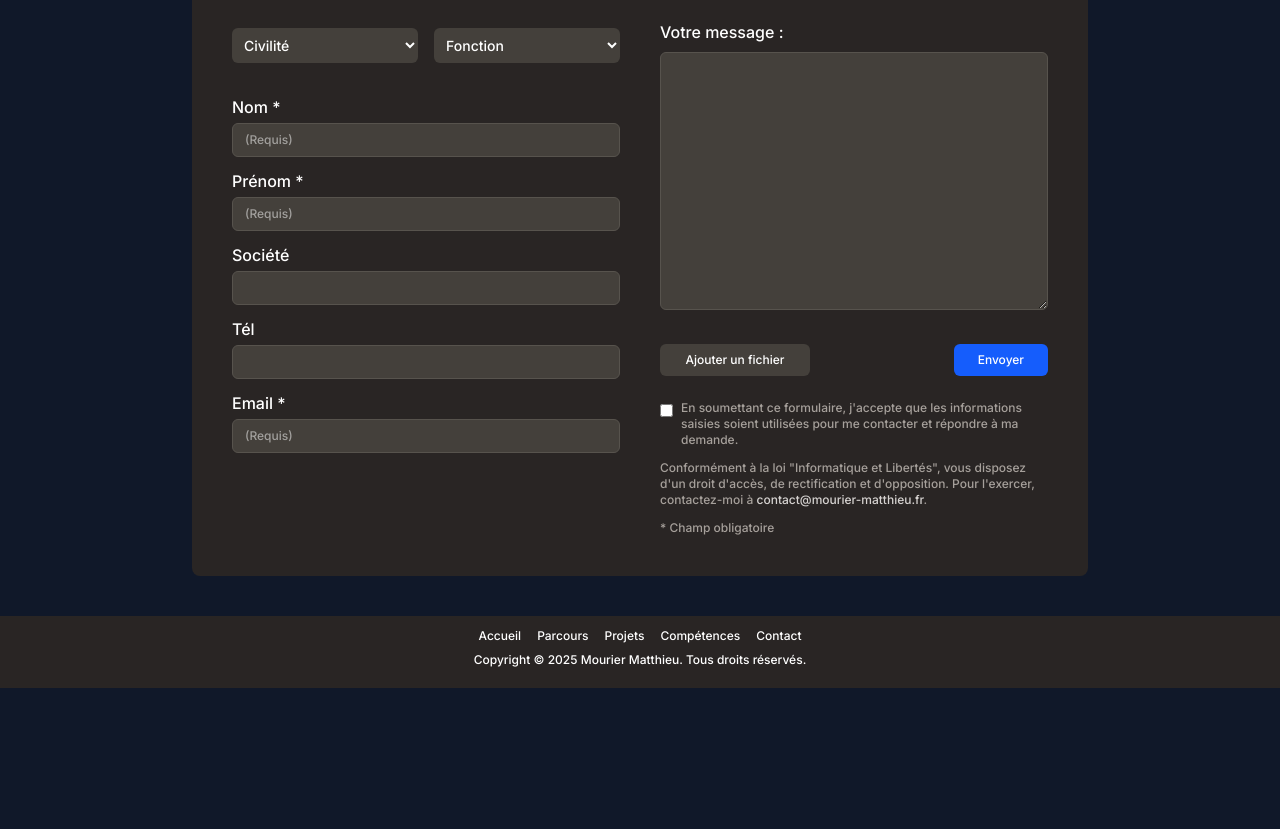
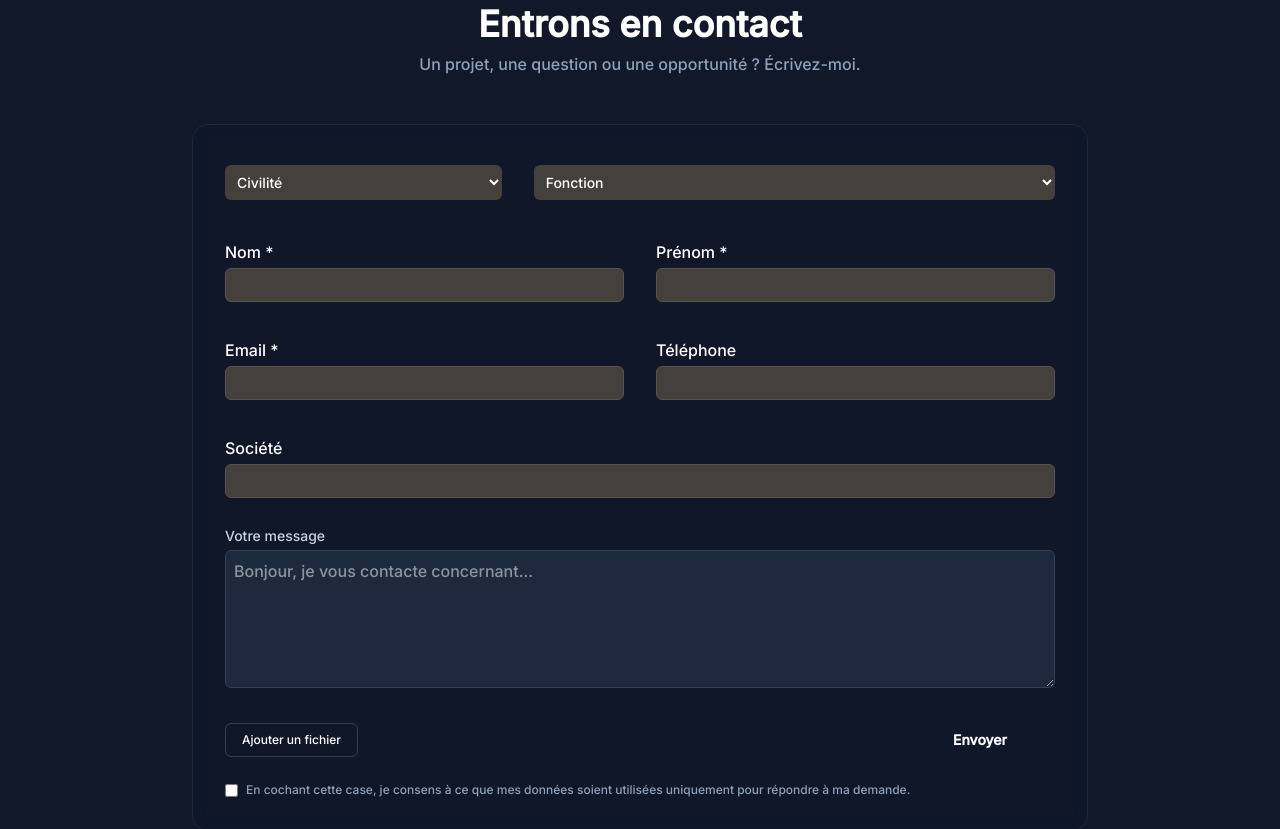
Before and after one commit to Vangelis-26/portofolio, a Next.js app: page /contact in a window 1280 px wide. Shown: the part 380-1209 px from the top of the page. Before the commit the page ends 1068 px from the top, so only its background shows below. Built offline with nearby package versions, Linux system fonts and the light colour scheme.

Commit message:
Final DL file + Form contact

```diff
--- a/src/app/contact/page.jsx
+++ b/src/app/contact/page.jsx
@@ -8,26 +8,18 @@ import Input from '@/components/ui/input';
 import '@/app/globals.css';
 
 export default function Form() {
-
     const [formData, setFormData] = useState({
-        identity: '',
-        lastname: '',
-        firstname: '',
-        society: '',
-        reason: '',
-        tel: '',
-        mail: '',
-        message: '',
-        consent: false,
-        file: null,
+        identity: '', lastname: '', firstname: '', society: '',
+        reason: '', tel: '', mail: '', message: '',
+        consent: false, file: null,
     });
-
     const [errors, setErrors] = useState({});
-
     const [fileName, setFileName] = useState('');
-
+    const [isSubmitting, setIsSubmitting] = useState(false);
+    const [formStatus, setFormStatus] = useState(null);
     const handleChange = (e) => {
         const { name, value, type, checked } = e.target;
+        setErrors({ ...errors, [name]: null });
         setFormData(prevState => ({
             ...prevState,
             [name]: type === 'checkbox' ? checked : value
@@ -38,47 +30,57 @@ export default function Form() {
         if (e.target.files && e.target.files[0]) {
             const file = e.target.files[0];
             setFileName(file.name);
-            setFormData(prevState => ({
-                ...prevState,
-                file: file
-            }));
+            setFormData(prevState => ({ ...prevState, file: file }));
         }
     };
 
     const handleSubmit = async (e) => {
         e.preventDefault();
+        setFormStatus(null);
 
         const newErrors = {};
         if (!formData.lastname) newErrors.lastname = "Champ obligatoire";
         if (!formData.firstname) newErrors.firstname = "Champ obligatoire";
-        if (!formData.mail) newErrors.mail = "Champ obligatoire";
+        if (!formData.mail) {
+            newErrors.mail = "Champ obligatoire";
+        } else if (!/\S+@\S+\.\S+/.test(formData.mail)) {
+            newErrors.mail = "Format d'email invalide";
+        }
         if (!formData.consent) newErrors.consent = "Vous devez accepter les conditions";
 
+        setErrors(newErrors);
+        if (Object.keys(newErrors).length > 0) {
+            return;
+        }
 
-        setErrors(newErrors);
-
-        if (Object.keys(newErrors).length === 0) {
-            console.log("Données valides, envoi en cours :", formData);
-            alert("Formulaire envoyé (simulation) !");
-        } else {
-            console.log("Validation échouée, le formulaire n'est pas envoyé.");
-        }
+        setIsSubmitting(true);
+        await new Promise(resolve => setTimeout(resolve, 2000));
+        setIsSubmitting(false);
+        setFormStatus('success');
     };
 
     return (
         <>
             <Header />
-            <main className='flex flex-col items-center justify-center flex-grow py-10'>
-                <form onSubmit={handleSubmit} noValidate className='flex flex-col md:flex-row bg-stone-800 p-10 rounded-lg max-w-4xl w-full'>
+            <main className='flex flex-col items-center justify-center flex-grow py-16 px-4'>
+                <div className="text-center mb-12">
+                    <h1 className="text-4xl font-bold">Entrons en contact</h1>
+                    <p className="text-slate-400 mt-2">Un projet, une question ou une opportunité ? Écrivez-moi.</p>
+                </div>
 
-                    {/* Colonne de gauche */}
-                    <div className='flex-1 pr-0 md:pr-5'>
-                        <div className='flex flex-col md:flex-row gap-4 mb-6'>
-                            <CustomSelect name="identity" id="identity" value={formData.identity} onChange={handleChange}>
+                <form onSubmit={handleSubmit} noValidate className='bg-slate-900/50 backdrop-blur-sm border border-slate-800 p-8 rounded-2xl max-w-4xl w-full'>
+                    <div className="grid grid-cols-1 md:grid-cols-2 gap-x-8 gap-y-6">
+
+                        <div className="md:col-span-2">
+                            <div className="flex flex-col md:flex-row gap-x-8 gap-y-6">
+                                <div className="md:w-1/3">
+                                    <CustomSelect name="identity" id="identity" value={formData.identity} onChange={handleChange} autoComplete="honorific-prefix">
                                         <option value="">Civilité</option>
                                         <option value="madame">Mme.</option>
                                         <option value="monsieur">Mr.</option>
                                     </CustomSelect>
+                                </div>
+                                <div className="flex-grow">
                                     <CustomSelect name="reason" id="reason" value={formData.reason} onChange={handleChange}>
                                         <option value="">Fonction</option>
                                         <option value="director">Directeur</option>
@@ -88,56 +90,64 @@ export default function Form() {
                                         <option value="other">Autre</option>
                                     </CustomSelect>
                                 </div>
-
-                        <Input label="Nom *" id="lastname" name="lastname" placeholder="(Requis)" required value={formData.lastname} onChange={handleChange} />
-                        {errors.lastname && <p className="text-red-500 text-xs">{errors.lastname}</p>}
-
-                        <Input label="Prénom *" id="firstname" name="firstname" placeholder="(Requis)" required value={formData.firstname} onChange={handleChange} />
-                        {errors.firstname && <p className="text-red-500 text-xs">{errors.firstname}</p>}
-
-                        <Input label="Société" id="society" name="society" value={formData.society} onChange={handleChange} />
-
-                        <Input type='tel' label="Tél" id="tel" name="tel" autoComplete="tel" value={formData.tel} onChange={handleChange} />
-
-                        <Input type='email' label="Email *" id="mail" name="mail" placeholder="(Requis)" required value={formData.mail} onChange={handleChange} />
-                        {errors.mail && <p className="text-red-500 text-xs">{errors.mail}</p>}
+                            </div>
                         </div>
 
-                    {/* Colonne de droite */}
-                    <div className='flex-1 pl-0 md:pl-5 mt-4 md:mt-0'>
-                        <label htmlFor="message">Votre message :</label>
-                        <textarea name="message" id="message" cols="30" rows="10" className='mt-2 bg-stone-700 border border-stone-600 rounded-md w-full focus:ring-2 focus:ring-blue-500 focus:border-blue-500 outline-none transition-all duration-200 p-2' value={formData.message} onChange={handleChange}></textarea>
+                        <div>
+                            <Input label="Nom *" id="lastname" name="lastname" autoComplete="family-name" required value={formData.lastname} onChange={handleChange} />
+                            {errors.lastname && <p className="text-red-500 text-xs mt-1">{errors.lastname}</p>}
+                        </div>
 
-                        <div className='flex justify-between items-center pt-1'>
-                            <label htmlFor="files" className='text-center block w-[150px] max-w-[150px] cursor-pointer text-xs bg-stone-700 px-6 py-2 my-6 hover:bg-stone-600 transition-colors rounded-md truncate'>
+                        <div>
+                            <Input label="Prénom *" id="firstname" name="firstname" autoComplete="given-name" required value={formData.firstname} onChange={handleChange} />
+                            {errors.firstname && <p className="text-red-500 text-xs mt-1">{errors.firstname}</p>}
+                        </div>
+
+                        <div>
+                            <Input type='email' label="Email *" id="mail" name="mail" autoComplete="email" required value={formData.mail} onChange={handleChange} />
+                            {errors.mail && <p className="text-red-500 text-xs mt-1">{errors.mail}</p>}
+                        </div>
+
+                        <div>
+                            <Input type='tel' label="Téléphone" id="tel" name="tel" autoComplete="tel" value={formData.tel} onChange={handleChange} />
+                        </div>
+
+                        <div className="md:col-span-2">
+                            <Input label="Société" id="society" name="society" autoComplete="organization" value={formData.society} onChange={handleChange} />
+                        </div>
+
+                        <div className="md:col-span-2">
+                            <label htmlFor="message" className="block text-sm font-medium text-slate-300 mb-1">Votre message</label>
+                            <textarea name="message" id="message" rows="5" placeholder="Bonjour, je vous contacte concernant..." className='bg-slate-800 border border-slate-700 rounded-md w-full p-2 focus:ring-2 focus:ring-[--color-border] focus:border-[--color-border] outline-none' value={formData.message} onChange={handleChange}></textarea>
+                        </div>
+
+                        <div className="md:col-span-2 flex justify-between items-center pt-1 flex-wrap gap-4">
+                            <label htmlFor="files" className='text-center block cursor-pointer text-xs border border-slate-700 px-4 py-2 hover:bg-slate-800 rounded-md truncate max-w-[150px]'>
                                 {fileName ? fileName : "Ajouter un fichier"}
                             </label>
-                            <input
-                                className='sr-only'
-                                type="file"
-                                name="files"
-                                id="files"
-                                accept=".doc,.docx,.pdf"
-                                onChange={handleFileChange}
-                            />
-                            <input type="submit" value="Envoyer" className='cursor-pointer text-xs bg-blue-600 px-6 py-2 my-6 hover:bg-blue-500 transition-colors rounded-md' />
+                            <input className='sr-only' type="file" name="files" id="files" onChange={handleFileChange} />
+
+                            <button type="submit" disabled={isSubmitting} className='cursor-pointer text-sm font-semibold bg-[--color-border] px-8 py-2 hover:opacity-90 transition-opacity rounded-md disabled:opacity-50 disabled:cursor-not-allowed min-w-[150px]'>
+                                {isSubmitting ? 'Envoi en cours...' : 'Envoyer'}
+                            </button>
                         </div>
 
-                        <div className="text-xs text-stone-400">
+                        <div className="md:col-span-2 text-xs text-slate-400">
                             <div className="flex items-start">
-                                <input type="checkbox" id="consent" name="consent" className='mr-2 mt-1' checked={formData.consent} onChange={handleChange} required />
-                                <label htmlFor="consent">En soumettant ce formulaire, j'accepte que les informations saisies soient utilisées pour me contacter et répondre à ma demande.</label>
+                                <input type="checkbox" id="consent" name="consent" className='mr-2 mt-0.5' checked={formData.consent} onChange={handleChange} required />
+                                <label htmlFor="consent" className="cursor-pointer">
+                                    En cochant cette case, je consens à ce que mes données soient utilisées uniquement pour répondre à ma demande.
+                                </label>
                             </div>
-                            {errors.consent && <p className="text-red-500 text-xs">{errors.consent}</p>}
-                            <p className='pt-3'>
-                                Conformément à la loi "Informatique et Libertés", vous disposez d'un droit d'accès, de rectification et d'opposition. Pour l'exercer, contactez-moi à <a href="mailto:contact@mourier-matthieu.fr" className='text-stone-300 hover:text-stone-200'>contact@mourier-matthieu.fr</a>.
-                            </p>
-                            <p className='pt-3'>* Champ obligatoire</p>
+                            {errors.consent && <p className="text-red-500 text-xs mt-1">{errors.consent}</p>}
                         </div>
                     </div>
+
+                    {formStatus === 'success' && <p className="mt-4 text-center text-green-400">Merci ! Votre message a bien été envoyé.</p>}
+                    {formStatus === 'error' && <p className="mt-4 text-center text-red-500">Une erreur est survenue. Veuillez réessayer.</p>}
                 </form>
             </main>
             <Footer />
         </>
-    )
+    );
 }
--- a/src/components/cv/cv.jsx
+++ b/src/components/cv/cv.jsx
@@ -1,10 +1,14 @@
+import { FiDownload } from "react-icons/fi";
+
 export default function Cv() {
     return (
         <a
             href="/CV-Matthieu-Mourier.pdf"
             download
-            className="inline-block px-6 py-2 rounded-md font-semibold text-center transform transition-all duration-300 ease-in-out border-2 border-slate-700 text-slate-400 hover:border-[--color-border] hover:text-white hover:-translate-y-0.5"
-        >Télécharger mon CV
+            className="group flex items-center justify-center gap-2 px-6 py-3 rounded-md font-semibold text-center text-white bg-gradient-to-r from-[--color-border] to-purple-600 transform transition-all duration-300 ease-in-out hover:-translate-y-0.5 hover:shadow-lg hover:shadow-[--color-border]/40"
+        >
+            <FiDownload className="transition-transform duration-300 group-hover:-rotate-12" />
+            <span>Télécharger mon CV</span>
         </a>
     );
 }
--- a/src/components/intro/intro.jsx
+++ b/src/components/intro/intro.jsx
@@ -21,9 +21,9 @@ const strengths = [
 
 export default function Intro() {
     return (
-        <main className="container mx-auto px-4 py-20 text-center">
+        <main className="container mx-auto flex flex-col items-center px-4 py-20">
 
-            <section>
+            <section className="text-center">
                 <h1 className="text-4xl md:text-5xl font-bold">
                     Développeur Web avec une vision 360°
                 </h1>
@@ -32,7 +32,7 @@ export default function Intro() {
                 </p>
             </section>
 
-            <section className="mt-20 grid grid-cols-1 md:grid-cols-3 gap-8">
+            <section className="mt-20 w-full max-w-5xl grid grid-cols-1 md:grid-cols-3 gap-8">
                 {strengths.map((strength) => (
                     <div
                         key={strength.title}
@@ -47,9 +47,9 @@ export default function Intro() {
                 ))}
             </section>
 
-            <section className="mt-20">
+            <div className="mt-20">
                 <Cv />
-            </section>
+            </div>
 
         </main>
     );
```
Lines whose indentation alone changed are shown as unchanged.
